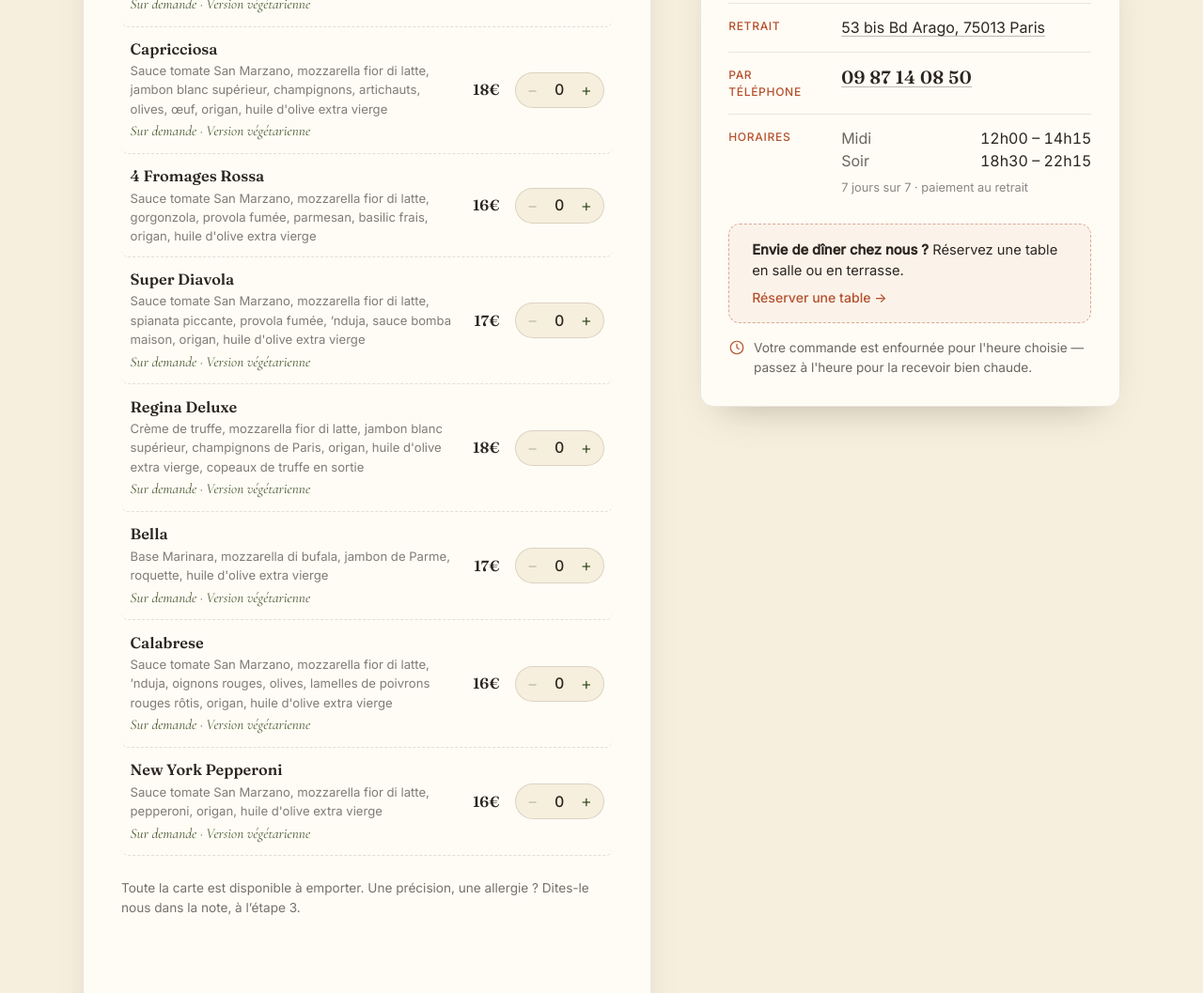
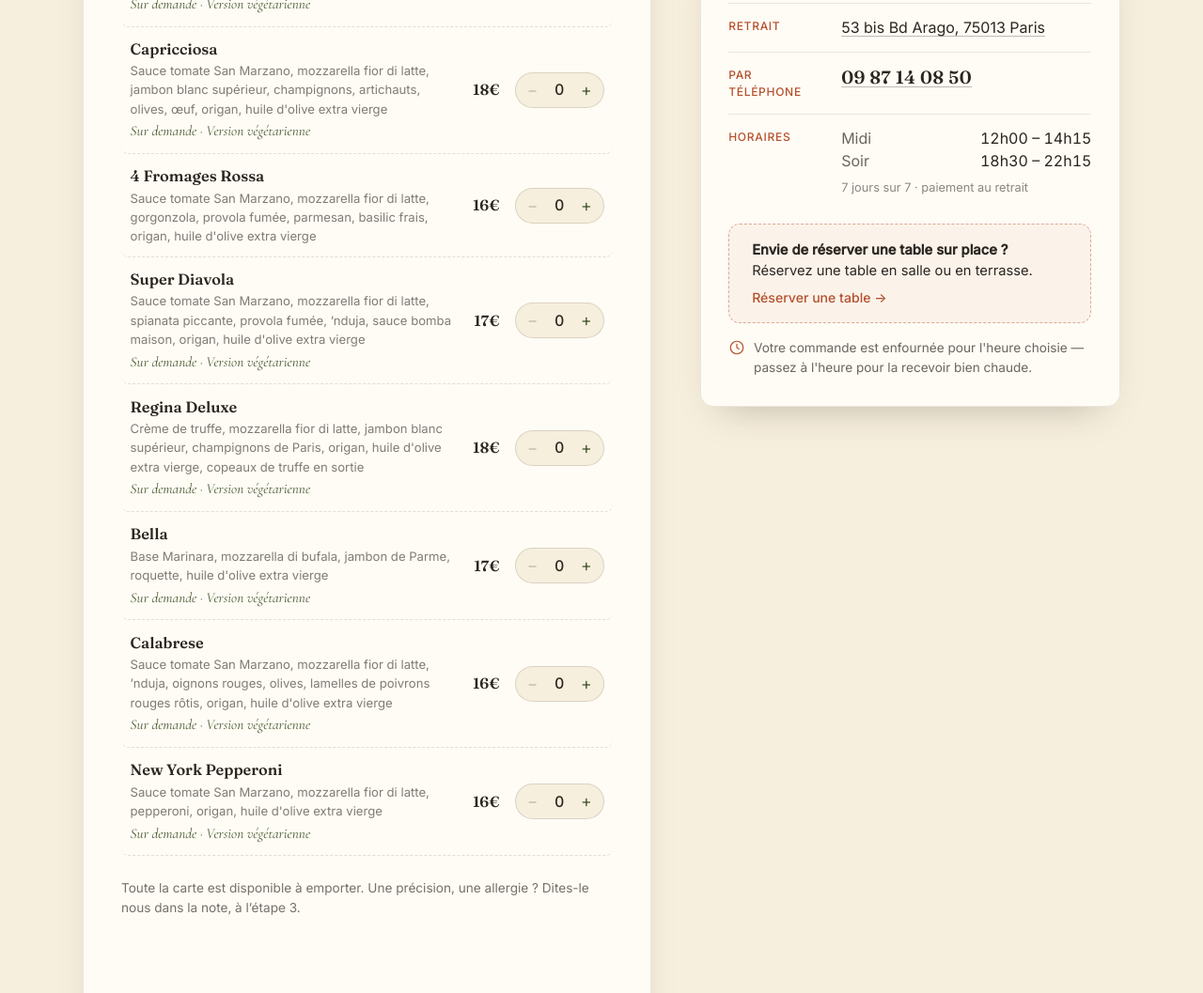
Before and after one commit to YahyaALAoui2002/otto-site, a website: page commander.html in a window 1280 px wide. Shown: the part 1084-2141 px from the top of the page at 94% size. Drawn offline with nearby package versions, Linux system fonts and the light colour scheme; no server answers.

Commit message:
Reword takeout page reservation box heading
Co-Authored-By: Claude Opus 5.5 <noreply@anthropic.com>

```diff
--- a/commander.html
+++ b/commander.html
@@ -591,7 +591,7 @@
           </dl>
 
           <a class="resa-crosslink" href="reservation.html">
-            <span><strong>Envie de dîner chez nous ?</strong> Réservez une table en salle ou en terrasse.</span>
+            <span><strong>Envie de réserver une table sur place ?</strong> Réservez une table en salle ou en terrasse.</span>
             <span class="resa-crosslink-cta">Réserver une table →</span>
           </a>
 
```
